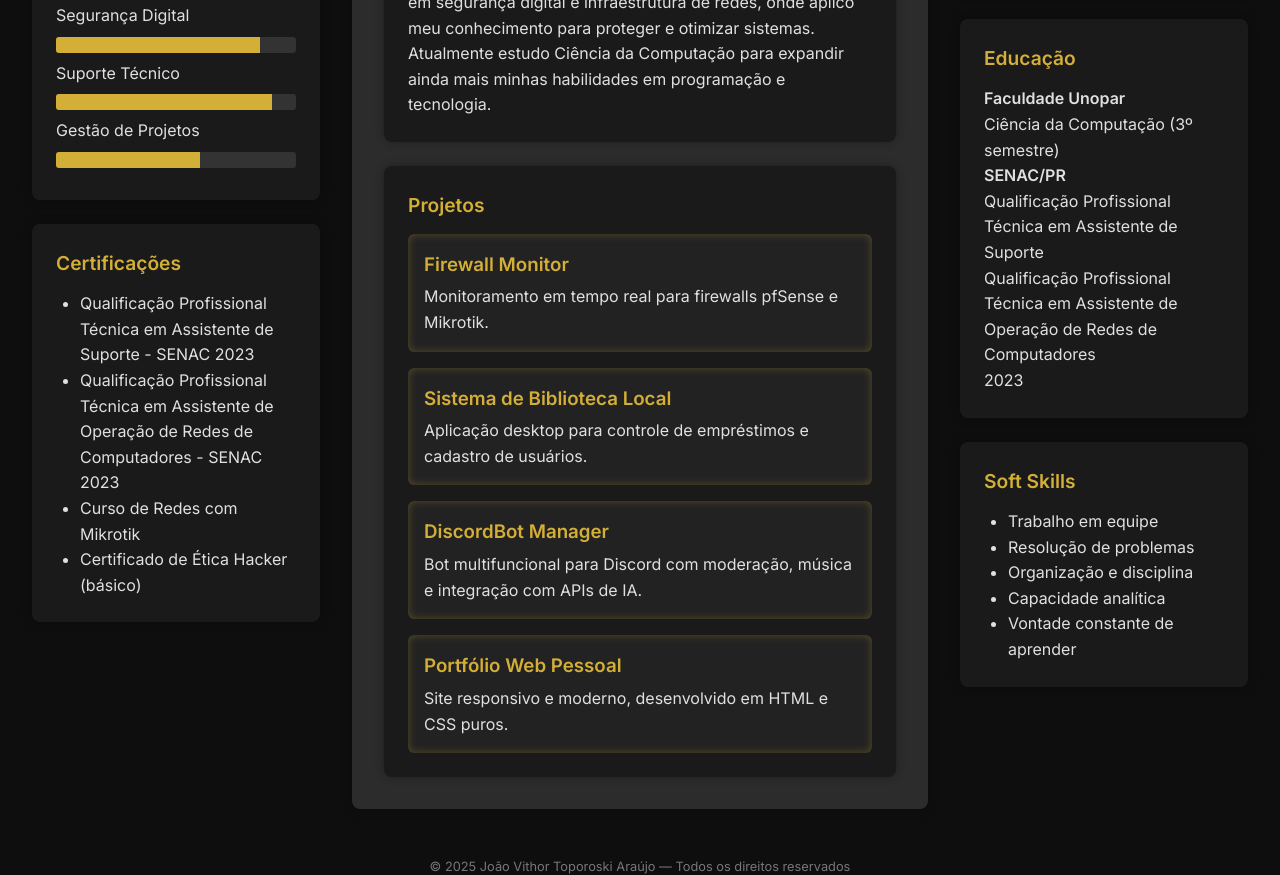
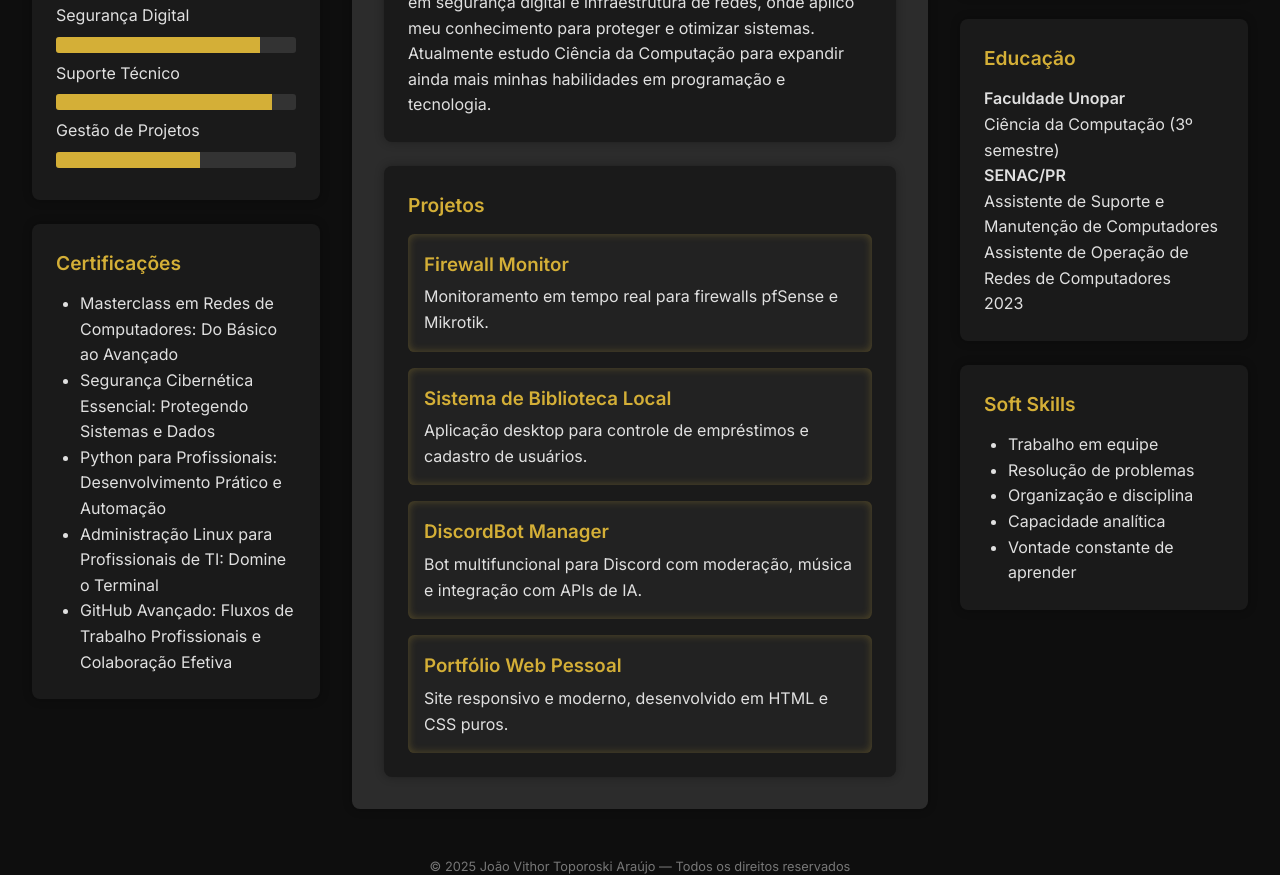
Before and after one commit to Toporoski-Araujo/toporoski, a plain HTML site: page index.html in a window 1280 px wide. Shown: the part 430-1305 px from the top of the page. Drawn offline with Linux system fonts and the light colour scheme.

Commit message:
Update index.html

```diff
--- a/index.html
+++ b/index.html
@@ -206,10 +206,11 @@
       <section>
         <h2>Certificações</h2>
         <ul>
-          <li>Qualificação Profissional Técnica em Assistente de Suporte - SENAC 2023</li>
-          <li>Qualificação Profissional Técnica em Assistente de Operação de Redes de Computadores - SENAC 2023</li>
-          <li>Curso de Redes com Mikrotik</li>
-          <li>Certificado de Ética Hacker (básico)</li>
+          <li>Masterclass em Redes de Computadores: Do Básico ao Avançado</li>
+          <li>Segurança Cibernética Essencial: Protegendo Sistemas e Dados</li>
+          <li>Python para Profissionais: Desenvolvimento Prático e Automação</li>
+          <li>Administração Linux para Profissionais de TI: Domine o Terminal</li>
+          <li>GitHub Avançado: Fluxos de Trabalho Profissionais e Colaboração Efetiva</li>
         </ul>
       </section>
     </div>
@@ -267,8 +268,8 @@
         <p><strong>Faculdade Unopar</strong><br />Ciência da Computação (3º semestre)</p>
         <p>
           <strong>SENAC/PR</strong><br />
-          Qualificação Profissional Técnica em Assistente de Suporte<br />
-          Qualificação Profissional Técnica em Assistente de Operação de Redes de Computadores<br />
+          Assistente de Suporte e Manutenção de Computadores<br />
+          Assistente de Operação de Redes de Computadores<br />
           2023
         </p>
       </section>
```
